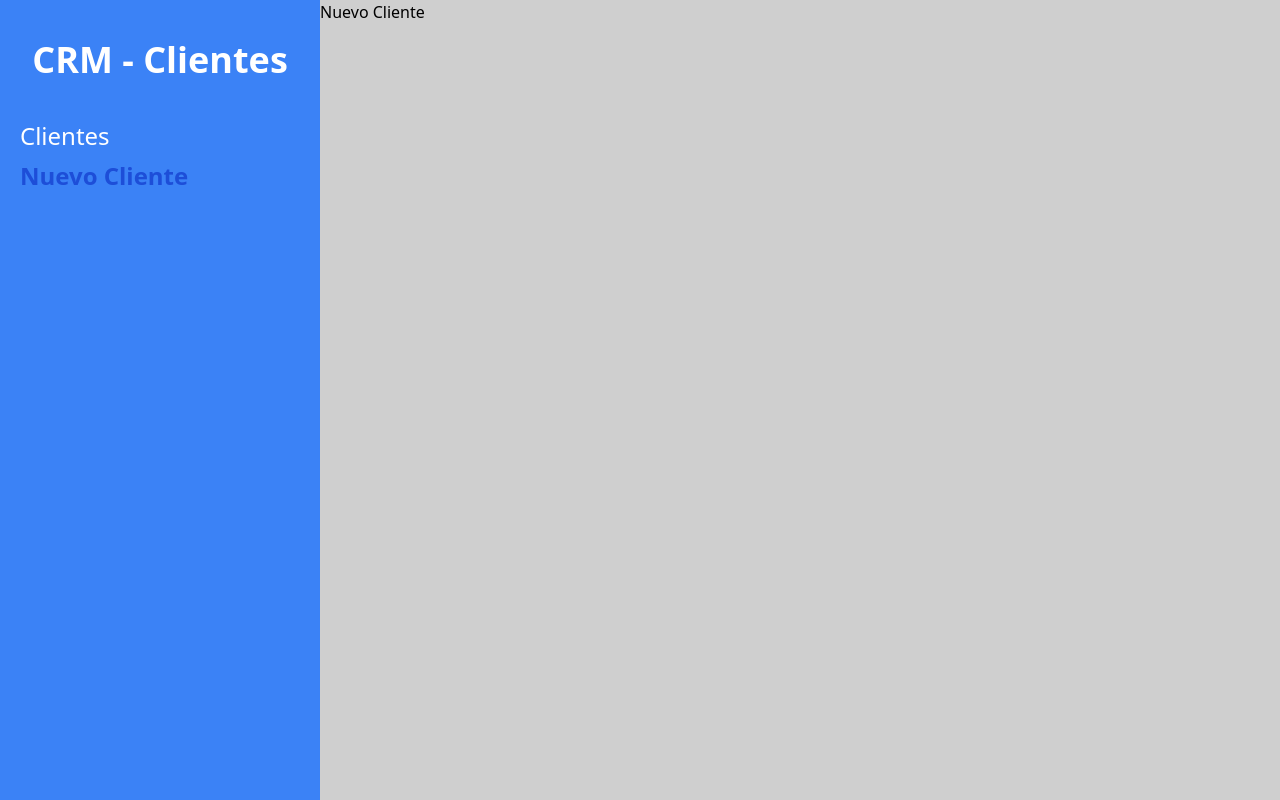
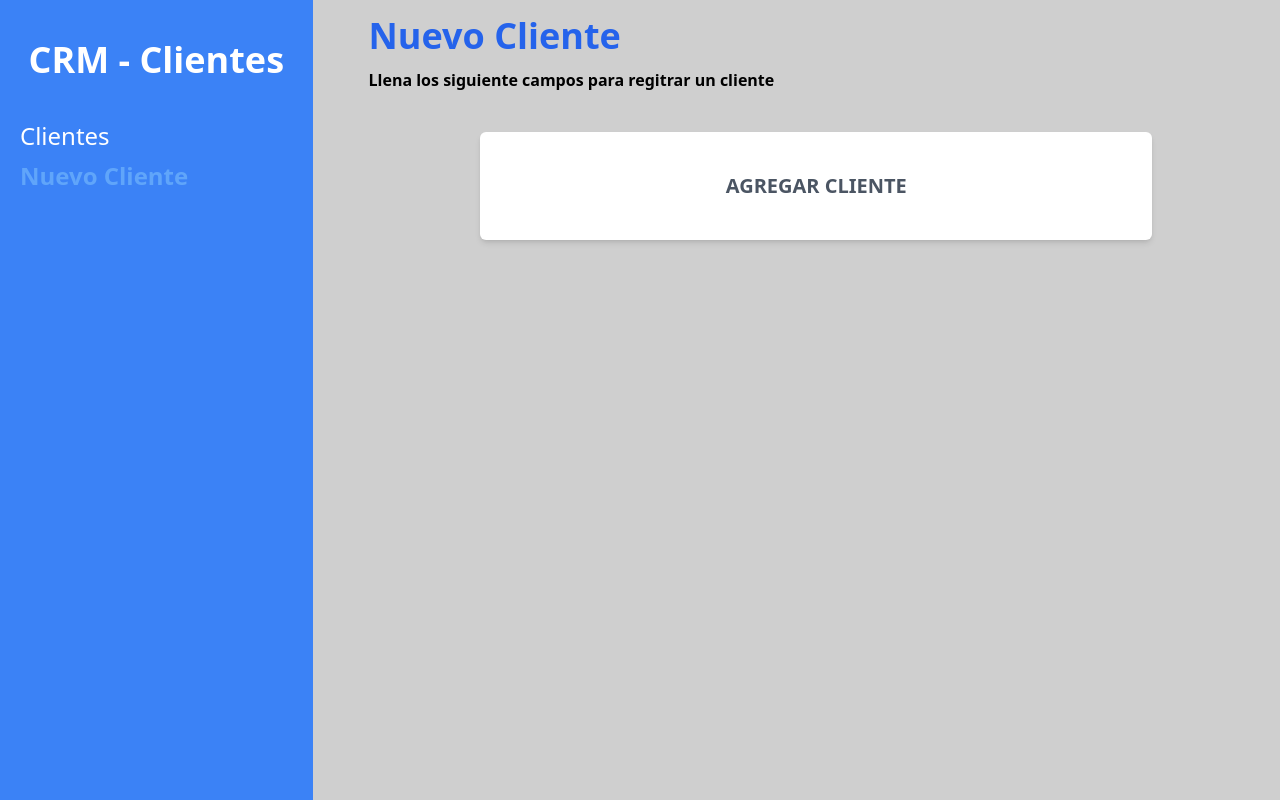
Before and after one commit to Khoderb/crm-react, a React (Vite) app: page /clientes/nuevo in a window 1280 px wide. Built offline with nearby package versions, Linux system fonts and the light colour scheme.

Commit message:
creando formulario

```diff
--- /dev/null
+++ b/src/components/Formulario.jsx
@@ -0,0 +1,11 @@
+import React from 'react'
+
+const Formulario = () => {
+    return (
+        <div className="bg-white mt-10 px-5 py-10 rounded-md shadow-md md:w-3/4 md:mx-auto">
+            <h1 className="text-gray-600 font-bold text-xl uppercase text-center">Agregar Cliente</h1>
+        </div>
+    )
+}
+
+export default Formulario
--- a/src/layout/Layout.jsx
+++ b/src/layout/Layout.jsx
@@ -12,16 +12,16 @@ const Layout = () => {
                 <h2 className="text-4xl font-black text-center text-white">CRM - Clientes</h2>
                 <nav className = "mt-10">
                     <Link
-                        className ={ `${urlActual === '/clientes' ? 'text-blue-700 font-bold '  :  'text-white' }
-                            text-2xl block mt-2 hover:text-indigo-700`}
+                        className ={ `${urlActual === '/clientes' ? 'text-blue-400 font-bold '  :  'text-white' }
+                            text-2xl block mt-2 hover:text-blue-800`}
                         to="/clientes">Clientes</Link>
                     <Link
-                        className ={ `${urlActual === '/clientes/nuevo' ? 'text-blue-700 font-bold'  :  'text-white' }
-                            text-2xl block mt-2 hover:text-indigo-700`}
+                        className ={ `${urlActual === '/clientes/nuevo' ? 'text-blue-400 font-bold'  :  'text-white' }
+                            text-2xl block mt-2 hover:text-blue-800`}
                         to="/clientes/nuevo">Nuevo Cliente</Link>
                 </nav>
             </div>
-            <div className = "md:w-3/4">
+            <div className = "md:w-3/4 pl-10 m-4">
                 <Outlet/>
             </div>
         </div>
--- a/src/pages/Inicio.jsx
+++ b/src/pages/Inicio.jsx
@@ -3,7 +3,7 @@ const Inicio = () => {
 
       return (
             <div>
-                  <h1 className ="text-center font-bold text-3xl m-4">Inicio</h1>
+                  <h1 className =" font-black text-blue-600 text-4xl">Inicio</h1>
             </div>
       )
 }
--- a/src/pages/NuevoCliente.jsx
+++ b/src/pages/NuevoCliente.jsx
@@ -1,10 +1,13 @@
-    import React from 'react'
+import Formulario from "../components/Formulario"
 
     const NuevoCliente = () => {
         return (
-              <div>
-                  <h1>Nuevo Cliente</h1>
-              </div>
+              <>
+                  <h1 className = "font-black text-4xl text-blue-600">Nuevo Cliente</h1>
+                  <p className="mt-3 font-bold">Llena los siguiente campos para regitrar un cliente</p>
+                <Formulario/>
+
+              </>
         )
     }
 
```
